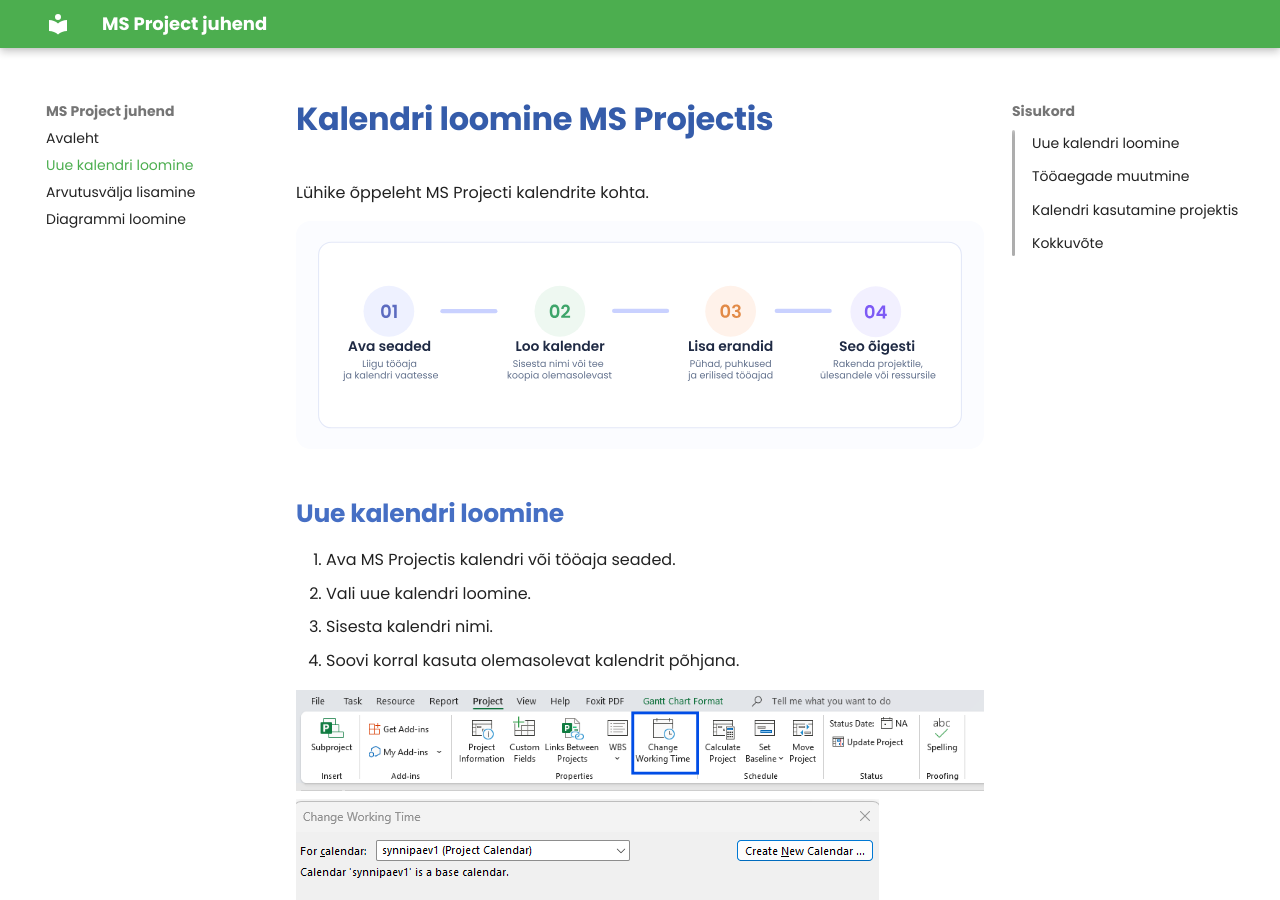
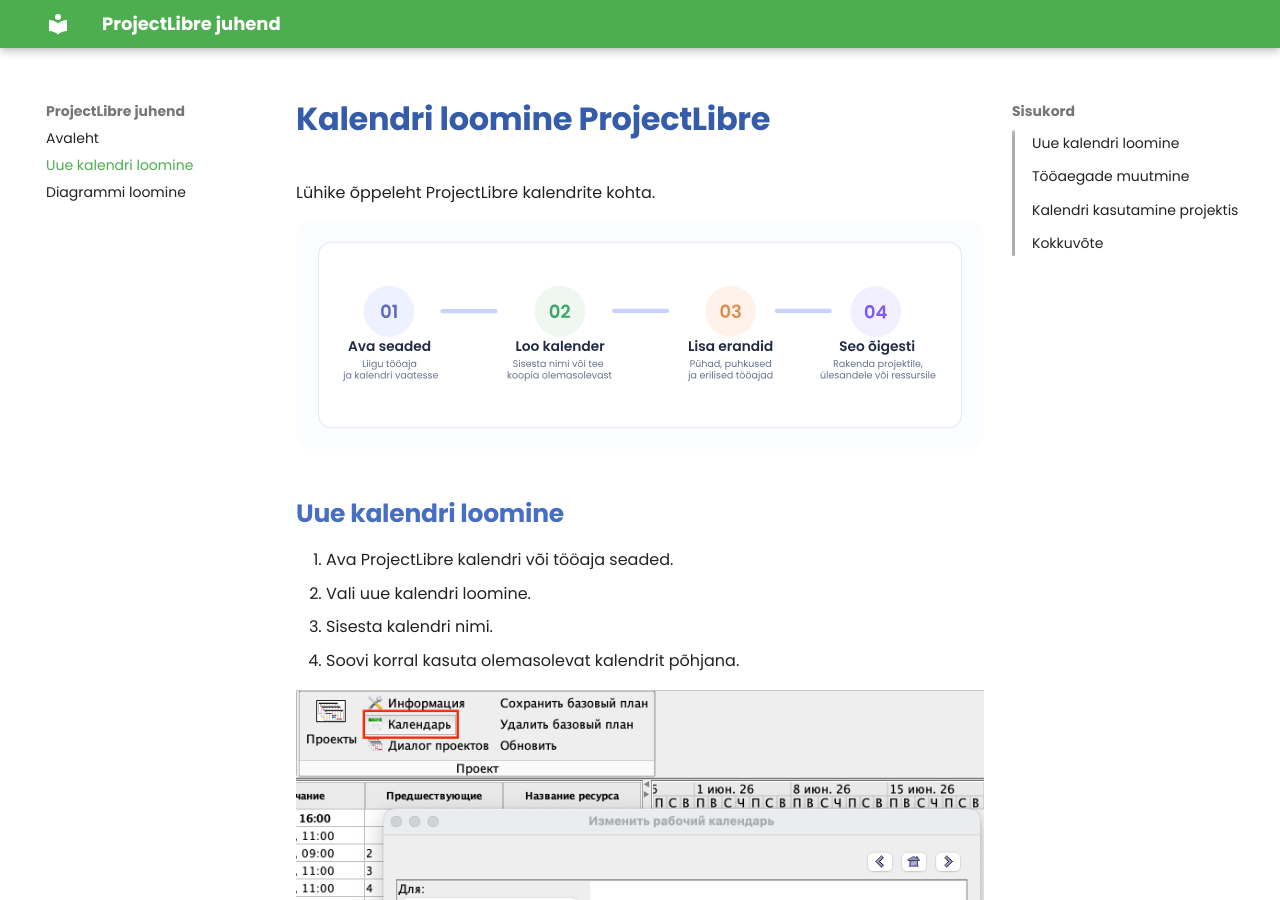
Before and after one commit to maksimts-kool/TA-Kalender, an MkDocs documentation site: the page built from docs/kalender.md, in a window 1280 px wide and 900 px high. Built offline with MkDocs 1.6.1 and Material for MkDocs 9.7.7, drawn with Linux system fonts in a browser that asks for light colours; some of the changed text lies outside the part shown.

Commit message:
uuenda fail kalender.md

```diff
--- a/docs/kalender.md
+++ b/docs/kalender.md
@@ -3,21 +3,20 @@
   exclude: true
 ---
 
-# <span style="font-weight: 800; color: #355caa;">Kalendri loomine MS Projectis</span>
+# <span style="font-weight: 800; color: #355caa;">Kalendri loomine ProjectLibre</span>
 
-Lühike õppeleht MS Projecti kalendrite kohta.
+Lühike õppeleht ProjectLibre kalendrite kohta.
 
 ![Kalendri loomise etapid](images/calendar-steps.svg)
 
 ## <span style="font-weight: 750; color: #466fc4;">Uue kalendri loomine</span>
 
-1. Ava MS Projectis kalendri või tööaja seaded.
+1. Ava ProjectLibre kalendri või tööaja seaded.
 2. Vali uue kalendri loomine.
 3. Sisesta kalendri nimi.
 4. Soovi korral kasuta olemasolevat kalendrit põhjana.
 
-![Change Working Time Button](images/avaleht1.png)
-![New Calendar creation window](images/avaleht2.png)
+![New Calendar creation](images/avaleht1.png)
 
 Uut kalendrit kasutatakse siis, kui projekt vajab teistsugust töökorraldust kui vaikimisi kalender.
 
@@ -28,7 +27,7 @@
 3. Lisa vajadusel erandid, näiteks pühad või puhkused.
 4. Salvesta muudatused.
 
-![Details window for new calendar](images/avaleht3.png)
+![Details window for new calendar](images/avaleht2.png)
 
 Tööaegu muudetakse selleks, et ajakava vastaks päris töökorraldusele.
 
@@ -39,7 +38,7 @@
 3. Vali loodud kalender.
 4. Kinnita muudatused.
 
-![Project information window](images/avaleht4.png)
+![Project information window](images/avaleht3.png)
 
 Kalendrit saab kasutada kogu projekti jaoks või ainult kindlate ülesannete ja ressursside jaoks.
 
--- a/mkdocs.yml
+++ b/mkdocs.yml
@@ -1,4 +1,4 @@
-site_name: MS Project juhend
+site_name: ProjectLibre juhend
 site_description: Github Page in Maksim repo TA-Kalender
 site_url: https://maksimts-kool.github.io/TA-Kalender
 repo_name: TA-Kalender
@@ -41,7 +41,6 @@
 nav:
   - Avaleht: index.md
   - Uue kalendri loomine: kalender.md
-  - Arvutusvälja lisamine: arvutusvaljad.md
   - Diagrammi loomine: diagramm.md
 plugins:
   - glightbox
```
Also changed, not shown: docs/arvutusvaljad.md (deleted, +0 -68 lines), docs/index.md (+1 -9 lines), docs/images/arvustus1.png (deleted), docs/images/arvustus2.png (deleted), docs/images/arvustus3.png (deleted), docs/images/avaleht1.png, docs/images/avaleht2.png, docs/images/avaleht3.png, docs/images/avaleht4.png (deleted).
